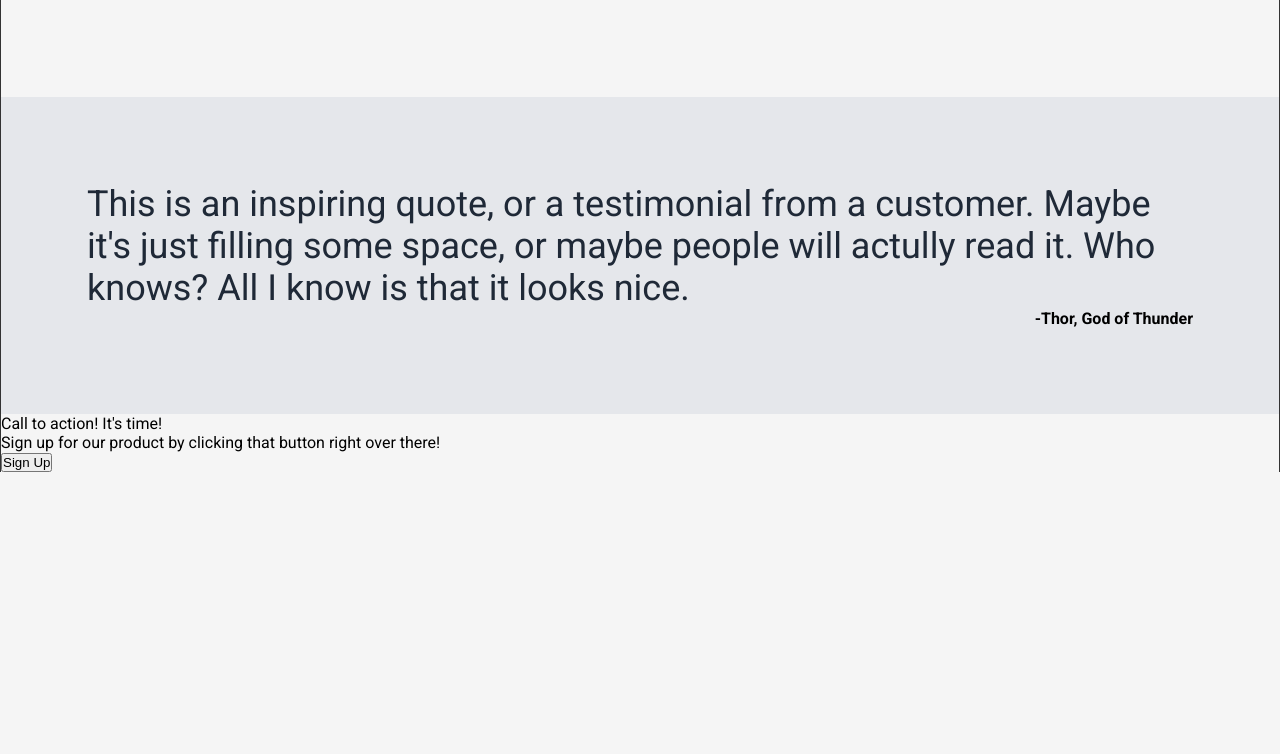
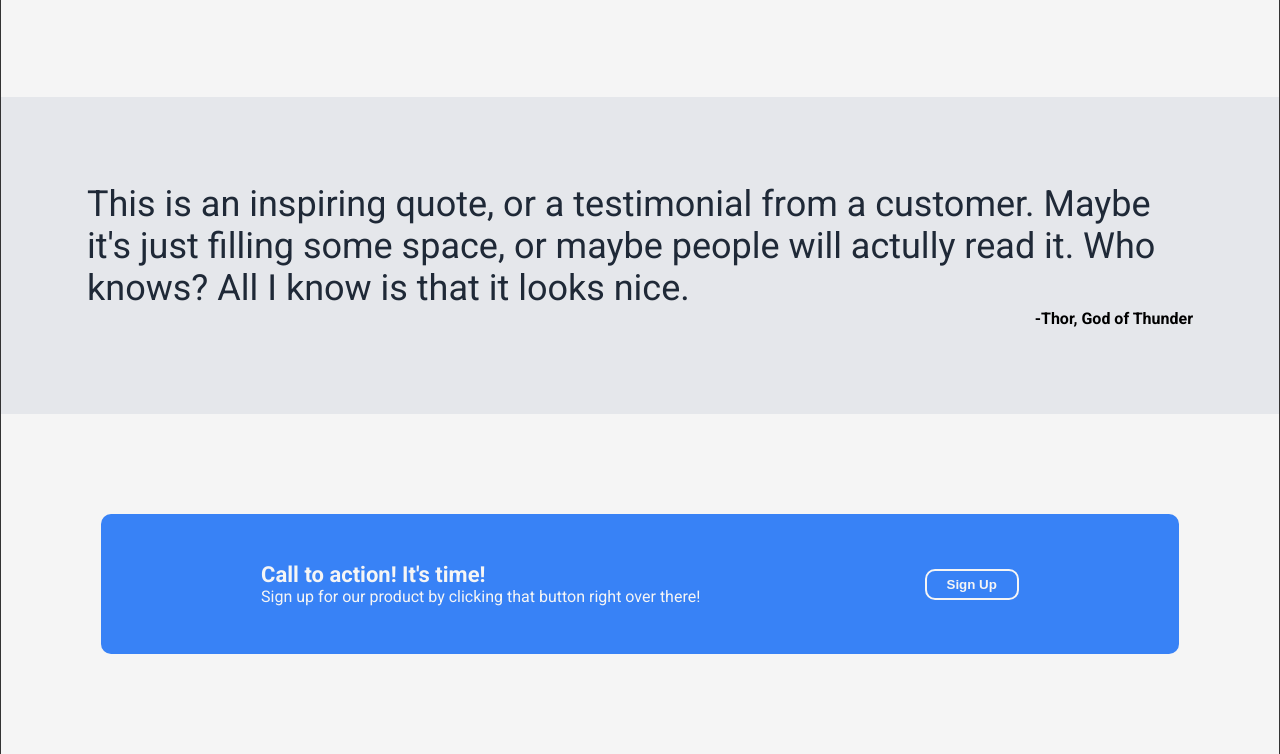
Before and after one commit to 13ricardopaulo/foundations-landing-page, a plain HTML site: page index.html in a window 1280 px wide. Shown: the part 647-1401 px from the top of the page. Before the commit the page ends 1119 px from the top, so only its background shows below. Drawn offline with Linux system fonts and the light colour scheme.

Commit message:
Add CSS to Call to Action
Style call to action and position it in the middle of the section

```diff
--- a/styles.css
+++ b/styles.css
@@ -132,3 +132,31 @@ h1 {
 .author p {
     font-weight: bold;
 }
+
+.action {
+    padding: 100px;
+}
+
+.action-container {
+    background-color: #3882f6;
+    padding: 48px;
+    border-radius: 10px;
+    display: flex;
+    justify-content: space-around;
+    color: whitesmoke;
+    align-items: center;
+}
+
+.action .action-title {
+    font-size: 22px;
+    font-weight: bold;
+}
+
+.action-container-button button {
+    padding: 6px 20px;
+    border: 2px solid whitesmoke;
+    font-weight: bold;
+    background-color: #3882f6;
+    color: whitesmoke;
+    border-radius: 10px;
+}
```
